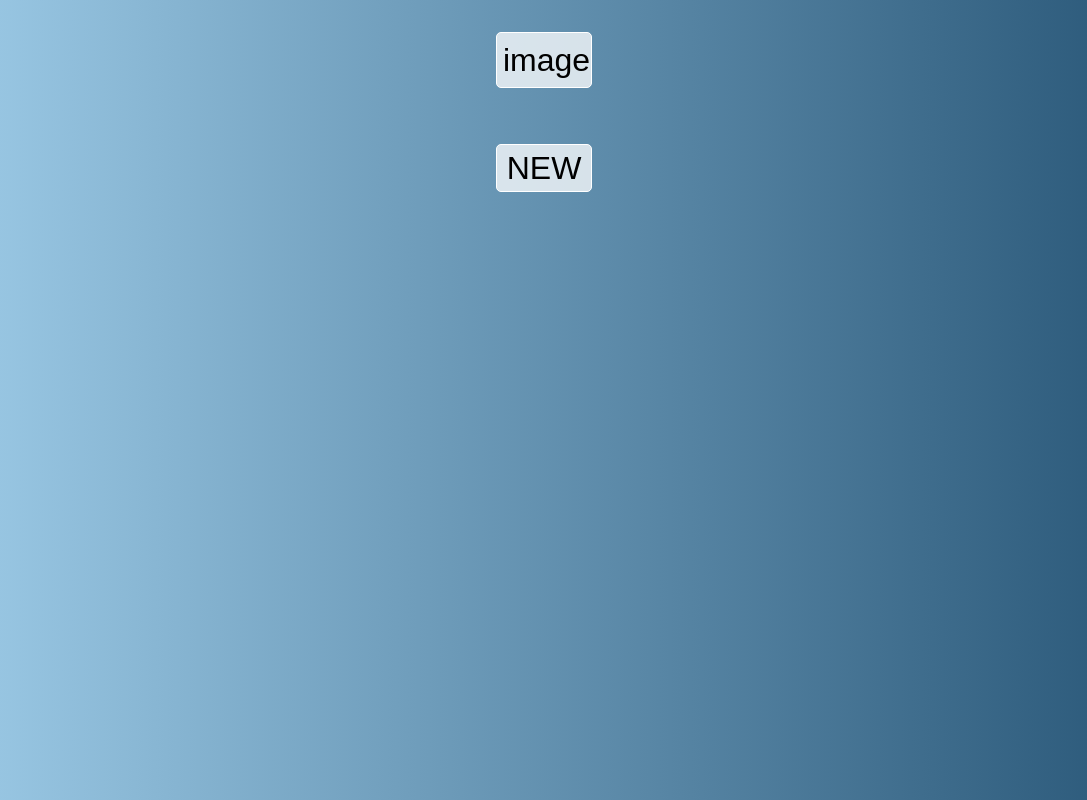
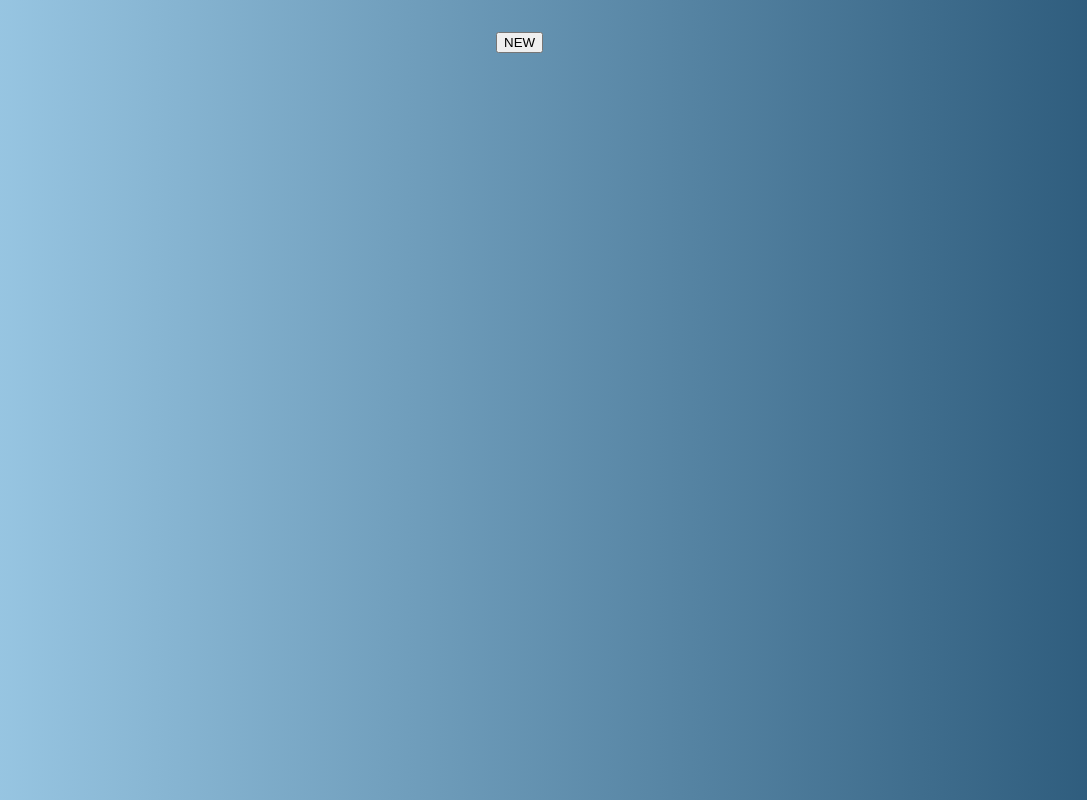
Before and after one commit to hasub0b/React-random-duck, a React (Create React App) app: page / in a window 1280 px wide. Shown: the whole page, without its empty margins (96-1183 px from the left). Built offline with nearby package versions, Linux system fonts and the light colour scheme.

Commit message:
Add fetch for images

```diff
--- a/src/App.js
+++ b/src/App.js
@@ -1,10 +1,10 @@
 import "./styles.css"
+import Duck from "./Duck.js"
 
 function App() {
     return (
     <div className="grid">
-    <button className="image">image</button>
-    <button className="newImage">NEW</button>
+    <Duck />
     </div>
   );
 }
--- a/src/Duck.js
+++ b/src/Duck.js
@@ -9,6 +9,18 @@ function Duck(){
                 return res.json
             }
             throw new Error('Request failed');
+        },networkError=> console.log(networkError.message)
+        ).then(jsonRes=>{
+            setUrl(jsonRes[0].url)
         })
     }
+
+    return(
+        <div className="duck-main">
+            <img src={url} className="duckImg"/>
+            <button className="newImage" onClick={fetchData}>NEW</button>
+        </div>
+    )
 }
+
+export default Duck
```
